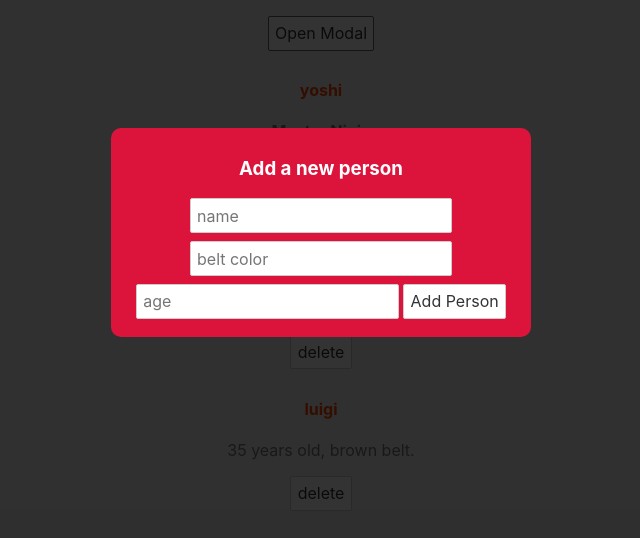
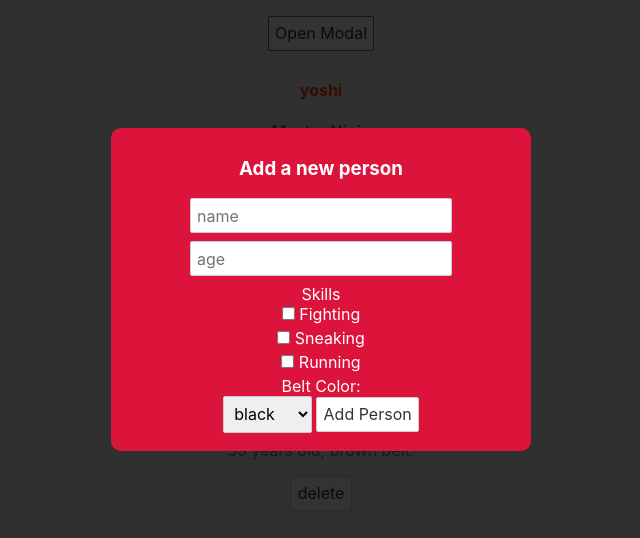
Before and after one commit to jakazzy/sample-app, a Svelte app: page / in a window 1280 px wide. Both pictures are taken after a click on the button "Open Modal". Shown: the top 538 px of the page, without its empty margins (319-959 px from the left). Built offline with nearby package versions, Linux system fonts and the light colour scheme.

Commit message:
add dispatch custom event

```diff
--- a/src/AddPersonForm.svelte
+++ b/src/AddPersonForm.svelte
@@ -1,16 +1,33 @@
 <script>
+import { createEventDispatcher } from 'svelte'
     let name;
     let beltColor;
     let age;
+    let skills=[]
+    let dispatch = createEventDispatcher()
 
-    const handleSubmit=()=>{}
+    const handleSubmit=()=>{
+       const person={ name, age, beltColor, skills, id: Math.random()}
+        dispatch('addPerson', person)
+    }
 </script>
 
 <h3>Add a new person</h3>
 <form on:submit|preventDefault={handleSubmit}>
     <input type="text" placeholder="name" bind:value={name}>
-    <input type="text" placeholder="belt color" bind:value={beltColor}>
     <input type="number" placeholder="age" bind:value={age}>
+    <label>Skills</label>
+    <input type="checkbox" bind:group={skills} value="fighting"> Fighting<br>
+    <input type="checkbox" bind:group={skills} value="sneaking"> Sneaking<br>
+    <input type="checkbox" bind:group={skills} value="running"> Running<br>
+
+    <label>Belt Color:</label>
+    <select bind:value={beltColor}>
+        <option value="black">black</option>
+        <option value="orange">orange</option>
+        <option value="brown">brown</option>
+        <option value="white">white</option>
+    </select>
     <button> Add Person</button>
 </form>
 
--- a/src/App.svelte
+++ b/src/App.svelte
@@ -16,11 +16,16 @@ const toggleModal=()=>{
 	showModal = !showModal
 }
 
+const addPerson =(event)=>{
+	const person= event.detail
+	people = [person, ...people]
+	showModal=false
+}
 </script>
 
 
 <Modal  isPromo={true} {showModal} on:click={toggleModal}>
-	<AddPersonForm/>
+	<AddPersonForm on:addPerson={addPerson} />
 </Modal>
 <main>
 	<button on:click={toggleModal}>Open Modal</button>
@@ -31,6 +36,15 @@ const toggleModal=()=>{
 		<p> <strong>Master Ninja</strong> </p>
 		{/if}
 		<p> {person.age} years old, {person.beltColor} belt. </p>
+		{ #if person.skills}
+			<p>Skills: </p>
+			<ul>
+				{ #each person.skills as skill }
+				<li>{skill}</li>
+				{/each}
+			</ul>
+		{ /if }
+
 		<button on:click={()=>handleClick(person.id)}> delete</button>
 	</div>
 	{ :else }
@@ -54,6 +68,12 @@ const toggleModal=()=>{
 		font-weight: 100;
 	} */
 
+	ul{margin: 0}
+	li{
+		display: inline-block;
+		margin-right: 5px
+	}
+
 	@media (min-width: 640px) {
 		main {
 			max-width: none;
```
